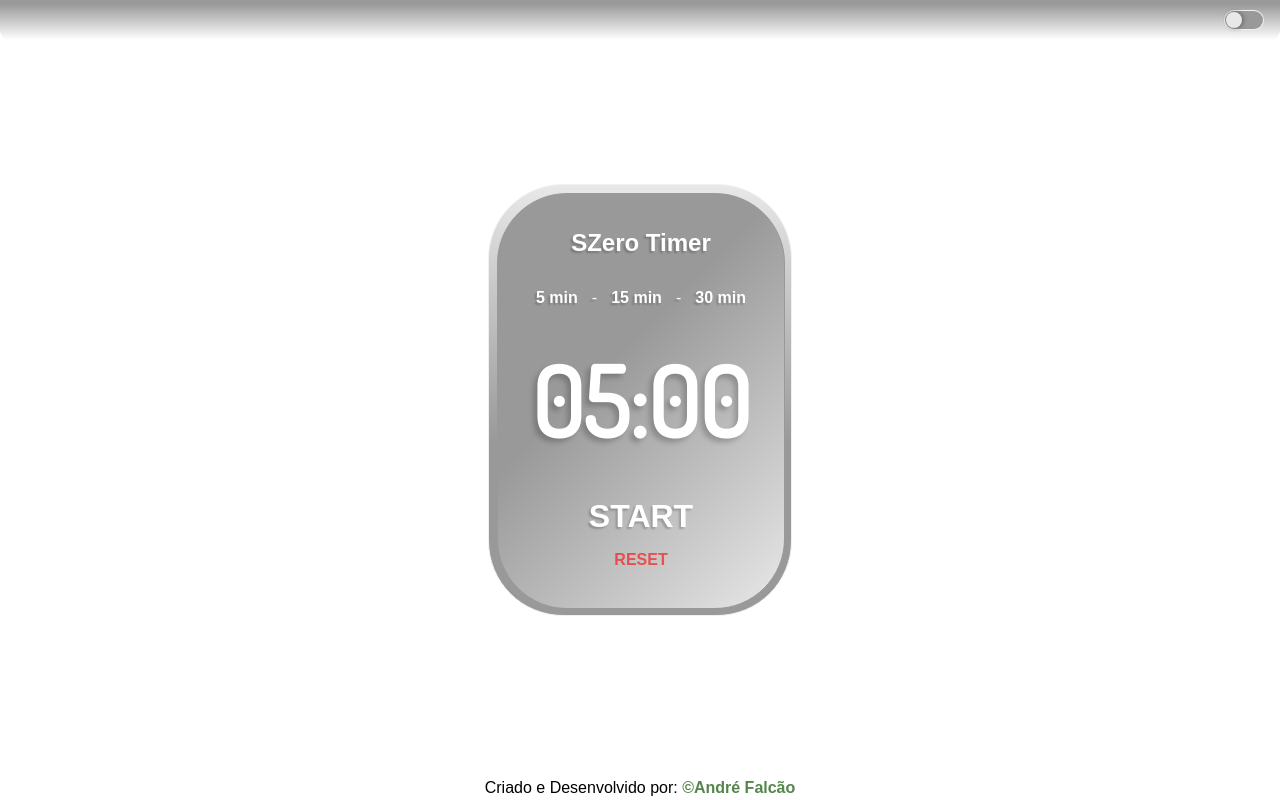
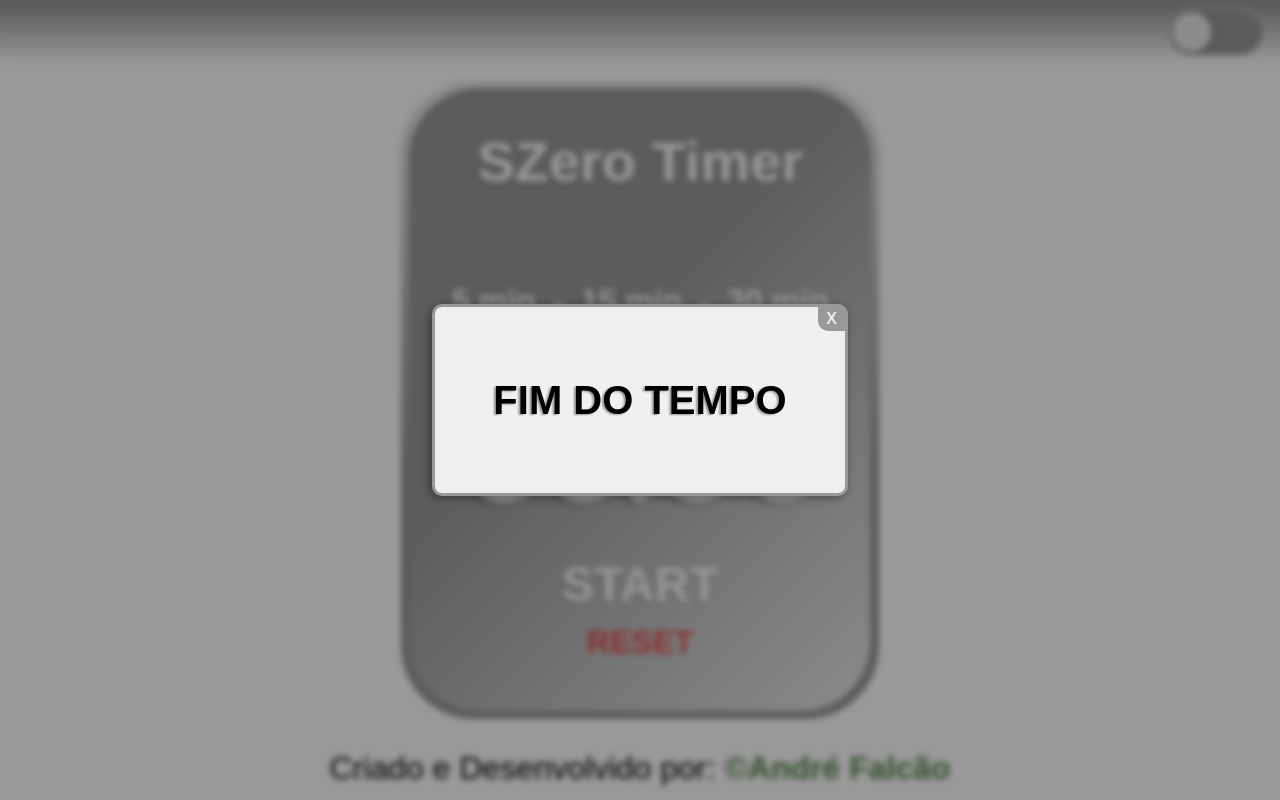
Before and after one commit to s0d4z3r0/timer-react, a React (Vite) app: page / in a window 1280 px wide. Built offline with nearby package versions, Linux system fonts and the light colour scheme; a web font is replaced by a local one.

Commit message:
Alterações de Responsividade do DarkMode, Footer, Timer e Modal

```diff
--- a/src/App.jsx
+++ b/src/App.jsx
@@ -19,7 +19,7 @@ function App() {
 
   document.body.setAttribute("className", darkOrLightMode);
   // Abrir modal
-  const [modalFinish, setModalFinish] = useState(false);
+  const [modalFinish, setModalFinish] = useState(true);
   // Time em segundos
   const [time, setTime] = useState(300);
   // Formato do display
--- a/src/components/DarkMode.module.css
+++ b/src/components/DarkMode.module.css
@@ -10,7 +10,7 @@
     rgb(var(--primary-color)) 10%,
     rgb(var(--default-color)) 100%
   );
-  height: 5%;
+  height: 2rem;
   position: absolute;
   top: 0;
   left: 0;
@@ -75,3 +75,31 @@
   background-color: rgba(var(--white-color), 0.8);
   transform: translateX(20px);
 }
+
+@media (min-width: 768px) and (min-height: 768px){
+  .darkmode {
+    height: 4rem;
+  }
+  .switch + label {
+    padding: 2px;
+    width: 6rem;
+    height: 3rem;
+  }
+  .switch + label:before,
+  .switch + label:after {
+    top: 1px;
+    left: 1px;
+    bottom: 1px;
+  }
+  .switch + label:before {
+    right: 1px;
+    border-radius: 25px;
+  }
+  .switch + label:after {
+    margin: 3px;
+    width: 2.5rem;
+  }
+  .switch:checked + label:after {
+    transform: translateX(48px);
+  }
+}
--- a/src/components/Footer.module.css
+++ b/src/components/Footer.module.css
@@ -1,6 +1,6 @@
 .footer {
   background-color: rgb(var(--default-color));
-  height: 1.5rem;
+  height: 2rem;
   position: absolute;
   bottom: 0;
   left: 0;
@@ -13,7 +13,7 @@
 }
 .footer p {
   filter: invert(1);
-  font-size: 1rem;
+  font-size: .9rem;
   font-family: var(--font-primary);
 }
 .footer p span a {
@@ -25,3 +25,12 @@
 .footer p span a:hover {
   color: #345c2b !important;
 }
+
+@media (min-width: 768px) and (min-height: 768px){
+  .footer {
+    height: 4rem;
+  }
+  .footer p {
+    font-size: 2rem;
+  }
+}
--- a/src/components/Modal.module.css
+++ b/src/components/Modal.module.css
@@ -27,6 +27,7 @@
   border: 3px solid rgb(var(--primary-color));
 }
 .modal_content h2 {
+  font-size: 1.5rem;
   height: 100%;
   display: flex;
   justify-content: center;
@@ -64,3 +65,13 @@
     scale: 1;
   }
 }
+
+@media (min-width: 768px) and (min-height: 768px){
+  .modal_content {
+    width: 26rem;
+    height: 12rem;
+  }
+  .modal_content h2 {
+    font-size: 2.5rem;
+  }
+}
--- a/src/components/Timer.module.css
+++ b/src/components/Timer.module.css
@@ -1,16 +1,18 @@
 .timer {
-  border-radius: 75px;
+  border-radius: 55px;
   border: 1px solid rgb(var(--tertiary-color));
-  width: 19rem;
-  height: 27rem;
+  width: 14rem;
+  height: 16rem;
   margin: 0 auto;
-  padding: 0.5rem;
   background: rgb(var(--primary-color));
   background: linear-gradient(
     0deg,
     rgba(var(--primary-color), 1) 40%,
     rgba(var(--secondary-color), 1) 100%
   );
+  display: flex;
+  justify-content: center;
+  align-items: center;
 }
 .timer_content {
   display: flex;
@@ -18,9 +20,9 @@
   align-items: center;
   justify-content: center;
   border: 1px solid rgb(var(--primary-color));
-  border-radius: 70px;
-  width: 18rem;
-  height: 26rem;
+  border-radius: 50px;
+  width: 13.2rem;
+  height: 15.2rem;
   margin: 0 auto;
   background: rgb(var(--primary-color));
   background: linear-gradient(
@@ -32,30 +34,19 @@
 .timer_content h3.title {
   font-family: var(--font-primary);
   color: rgb(var(--white-color));
-  font-size: 1.5rem;
+  font-size: 1rem;
   text-shadow: -2px 2px 2px rgba(var(--black-color), 0.2);
   transition: 200ms ease-in-out;
 }
-.timer_content h3.timerDisplay {
-  font-family: var(--font-secondary);
-  color: rgb(var(--white-color));
-  font-size: 6rem;
-  margin-bottom: 2rem;
-  text-shadow: -4px 4px 5px rgba(var(--black-color), 0.2);
-  width: 100%;
-  display: flex;
-  justify-content: center;
-  transition: 200ms ease-in-out;
-}
 .work {
-  margin: 2rem 0.5rem;
-  width: 14rem;
+  margin: .5rem 0;
+  width: 80%;
   display: flex;
   justify-content: space-around;
 }
 .work button {
   font-family: var(--font-primary);
-  font-size: 1rem;
+  font-size: .8rem;
   font-weight: bold;
   background-color: transparent;
   border: none;
@@ -74,6 +65,17 @@
   color: rgb(var(--white-color));
   text-shadow: -2px 2px 2px rgba(var(--black-color), 0.2);
 }
+.timer_content h3.timerDisplay {
+  font-family: var(--font-secondary);
+  color: rgb(var(--white-color));
+  font-size: 3.5rem;
+  margin-bottom: 0.5rem;
+  text-shadow: -4px 4px 5px rgba(var(--black-color), 0.2);
+  width: 100%;
+  display: flex;
+  justify-content: center;
+  transition: 200ms ease-in-out;
+}
 .buttonsStartPauseReset {
   display: flex;
   flex-direction: column;
@@ -81,13 +83,13 @@
   height: 5rem;
   justify-content: center;
   align-items: center;
-  gap: 1rem;
+  gap: .8rem;
 }
 .timer button.startStop,
 .timer button.reset,
 .timer button.resetOnOperation {
   font-family: var(--font-primary);
-  font-size: 2rem;
+  font-size: 1.5rem;
   font-weight: bold;
   background-color: transparent;
   border: none;
@@ -109,10 +111,97 @@
   text-shadow: -2px 2px 5px rgba(var(--black-color), 0.5);
 }
 .timer button.resetOnOperation:hover {
-  font-size: 1rem;
   text-shadow: none;
   color: rgba(167, 2, 2, 0.9) !important;
 }
 .end {
   color: rgba(255, 0, 0, 0.6) !important;
 }
+
+
+@media (min-width: 320px) and (min-height: 500px) {
+  .timer {
+    border-radius: 75px;
+    width: 18rem;
+    height: 27rem;
+    margin: 0 auto;
+    padding: 0.5rem;
+  }
+  .timer_content {
+    border-radius: 70px;
+    width: 17rem;
+    height: 26rem;
+  }
+  .timer_content h3.title {
+    font-size: 1.5rem;
+  }
+  .work {
+    margin: 2rem 0.5rem;
+    width: 14rem;
+  }
+  .work button {
+    font-size: 1rem;
+  }
+  .work span {
+    font-size: 1rem;
+  }
+  .timer_content h3.timerDisplay {
+    font-size: 6rem;
+    margin-bottom: 0.5rem;
+  }
+  .buttonsStartPauseReset {
+    width: 10rem;
+    height: 5rem;
+  }
+  .timer button.startStop,
+  .timer button.reset,
+  .timer button.resetOnOperation {
+    font-size: 2rem;
+  }
+  .timer button.resetOnOperation {
+    font-size: 1.2rem;
+  }
+}
+@media (min-width: 768px) and (min-height: 768px) {
+  .timer {
+    border-radius: 75px;
+    width: 30rem;
+    height: 40rem;
+    margin: 0 auto;
+    padding: 0.5rem;
+  }
+  .timer_content {
+    border-radius: 70px;
+    width: 29rem;
+    height: 39rem;
+  }
+  .timer_content h3.title {
+    font-size: 3.5rem;
+  }
+  .work {
+    margin: 5rem 0 .5rem;
+    width: 85%;
+  }
+  .work button {
+    font-size: 2rem;
+  }
+  .work span {
+    font-size: 3rem;
+  }
+  .timer_content h3.timerDisplay {
+    font-size: 10rem;
+    margin-bottom: .5rem;
+  }
+  .buttonsStartPauseReset {
+    width: 100%;
+    height: 20%;
+  }
+  .timer button.startStop,
+  .timer button.reset,
+  .timer button.resetOnOperation {
+    font-size: 3rem;
+  }
+  .timer button.resetOnOperation {
+    font-size: 2rem;
+  }
+}
```
